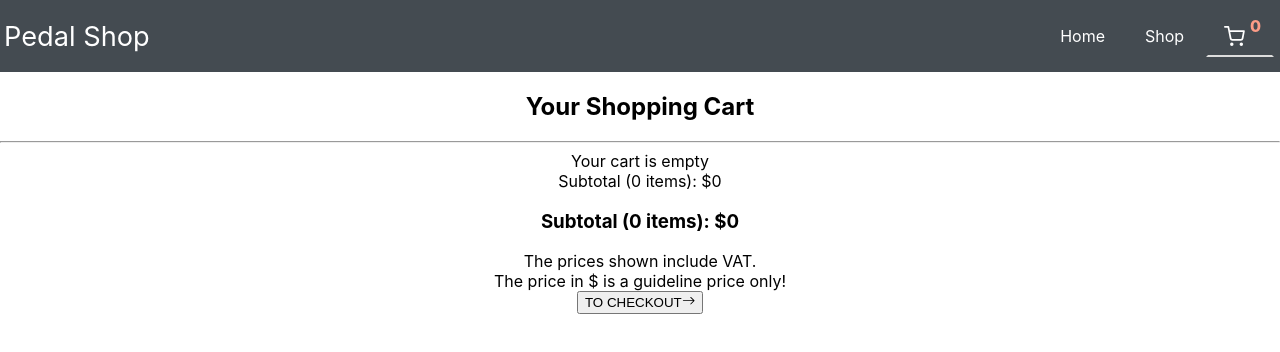
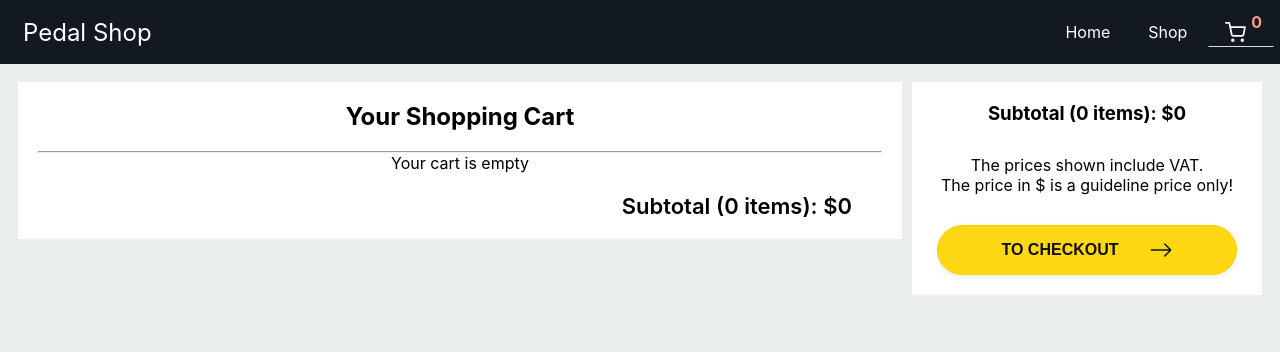
Before and after one commit to gorkemu/shopping-cart, a React (Create React App) app: page /cart in a window 1280 px wide. Shown: the top 352 px of the page. Built offline with nearby package versions, Linux system fonts and the light colour scheme.

Commit message:
style Shop and Cart components

```diff
--- a/src/App.css
+++ b/src/App.css
@@ -1,5 +1,27 @@
+*,
+*::after,
+*::before {
+  box-sizing: border-box;
+  margin: 0;
+  padding: 0;
+}
+
+html,
+body,
+.App {
+  height: 100%;
+}
+
+body {
+  background-color: #EAEDED;
+}
+
 .App {
   text-align: center;
+}
+
+h2, h3 {
+  margin-bottom: 20px;
 }
 
 nav {
@@ -7,19 +29,13 @@ nav {
   justify-content: space-between;
   align-items: center;
   height: 8vh;
-  background-color: rgb(68, 75, 81);
+  background-color: #131921;
   color: white;
   padding: 4px;
 }
 
 .nav-logo {
-  font-size: 1.7rem;
-}
-
-.nav-logo,
-.NavLink {
-  color: white;
-  text-decoration: none;
+  font-size: 1.5rem;
 }
 
 .nav-links {
@@ -29,20 +45,24 @@ nav {
   align-items: center;
 }
 
+.nav-logo,
 .NavLink {
+  color: white;
+  text-decoration: none;
   padding: 4px 16px;
   height: 30px;
   margin: 0 2px;
-  border: 2px solid transparent;
+  border: 1px solid transparent;
   display: flex;
   align-items: center;
 }
 
+.nav-logo:hover,
 .NavLink:hover {
-  border: 2px solid #ddd;
+  border: 1px solid #ddd;
 }
+
 .nav-cart {
-
   display: flex;
   justify-content: center;
   align-items: center;
@@ -51,7 +71,7 @@ nav {
 
 .nav-cart-count {
   color: rgb(252, 156, 135);
-  font-weight: 800;
+  font-weight: 700;
   position: relative;
   bottom: 10px;
   left: 5px;
@@ -64,10 +84,162 @@ nav {
 }
 
 .active {
-  border-bottom: 2px solid #ddd ;
+  border-bottom: 1px solid #ddd ;
 }
 
 .Shop {
   display: flex;
   flex-direction: column;
+  padding: 18px;
 }
+
+.products {
+  background-color: white;
+  padding: 20px;
+}
+
+.products-list {
+  display: flex;
+  flex-wrap: wrap;
+  gap: 10px;
+}
+
+.Product {
+  height: 300px;
+  padding: 8px;
+  border: 1px solid #f5f5f5;
+}
+
+.product-image {
+  width: 240px;
+}
+
+.product-name {
+  font-weight: 400;
+  line-height: 24px;
+  font-size: 16px;
+}
+
+.product-price {
+  font-size: 28px;
+}
+
+.add-to-cart-btn {
+  width: 100%;
+  background-color: #FFD814;
+  border: 1px solid #FCD200;
+  color: #0F1111;
+  font-size: 14px;
+  line-height: 20px;
+  border-radius: 100px;
+  box-shadow: 0 2px 5px 0 rgb(213 217 217 / 50%);
+  cursor: pointer;
+  padding: 2px 8px;
+  margin: 4px;
+}
+
+.add-to-cart-btn:hover {
+  background-color: #F7CA00;
+  border-color: #F2C200;
+}
+
+.add-to-cart-btn:active {
+  background: #F0B800;
+  border-color: #008296;
+  box-shadow: 0 0 0 3px #c8f3fa, inset 0 0 0 2px #fff;
+}
+
+.Cart {
+  padding: 18px;
+  display: flex;
+  justify-content: space-between;
+  align-items: flex-start;
+  gap: 10px;
+}
+
+.Shopping-Cart {
+  display: flex;
+  flex-direction: column;
+  padding: 20px;
+  background-color: white;
+  flex: 3;
+}
+
+.cart-items-list {
+  display: flex;
+  flex-direction: column;
+
+}
+.cart-item {
+  display: flex;
+  justify-content: space-between;
+  padding: 10px 30px;
+  border-bottom: 2px solid #f5f5f5;
+}
+
+.cart-item-image {
+  width: 100px;
+}
+
+.cart-item-name {
+  font-size: 1rem;
+}
+
+.cart-item-price {
+  font-size: 20px;
+  font-weight: 600;
+}
+
+.shopping-cart-sub-total {
+  align-self: flex-end;
+  padding-right: 30px;
+  margin-top: 20px;
+  font-size: 22px;
+  font-weight: 600;
+}
+
+.buy-box {
+  width: 350px;
+  background-color: white;
+  display: flex;
+  flex-direction: column;
+  justify-content: center;
+  align-items: center;
+  gap: 10px;
+  padding: 20px;
+}
+
+.checkout-btn {
+  width: 300px;
+  height: 50px;
+  background-color: #FFD814;
+  border: 1px solid #FCD200;
+  color: #0F1111;
+  font-size: 16px;
+  line-height: 20px;
+  border-radius: 100px;
+  box-shadow: 0 2px 5px 0 rgb(213 217 217 / 50%);
+  cursor: pointer;
+  padding: 2px 8px;
+  margin: 20px 20px 0 20px;
+  font-weight: 600;
+  display: flex;
+  justify-content: center;
+  align-items: center;
+  gap: 30px;
+}
+
+.checkout-btn:hover {
+  background-color: #F7CA00;
+  border-color: #F2C200;
+}
+
+.checkout-btn:active {
+  background: #F0B800;
+  border-color: #008296;
+  box-shadow: 0 0 0 3px #c8f3fa, inset 0 0 0 2px #fff;
+}
+
+.arrow-icon {
+  font-size: 24px;
+}
```
